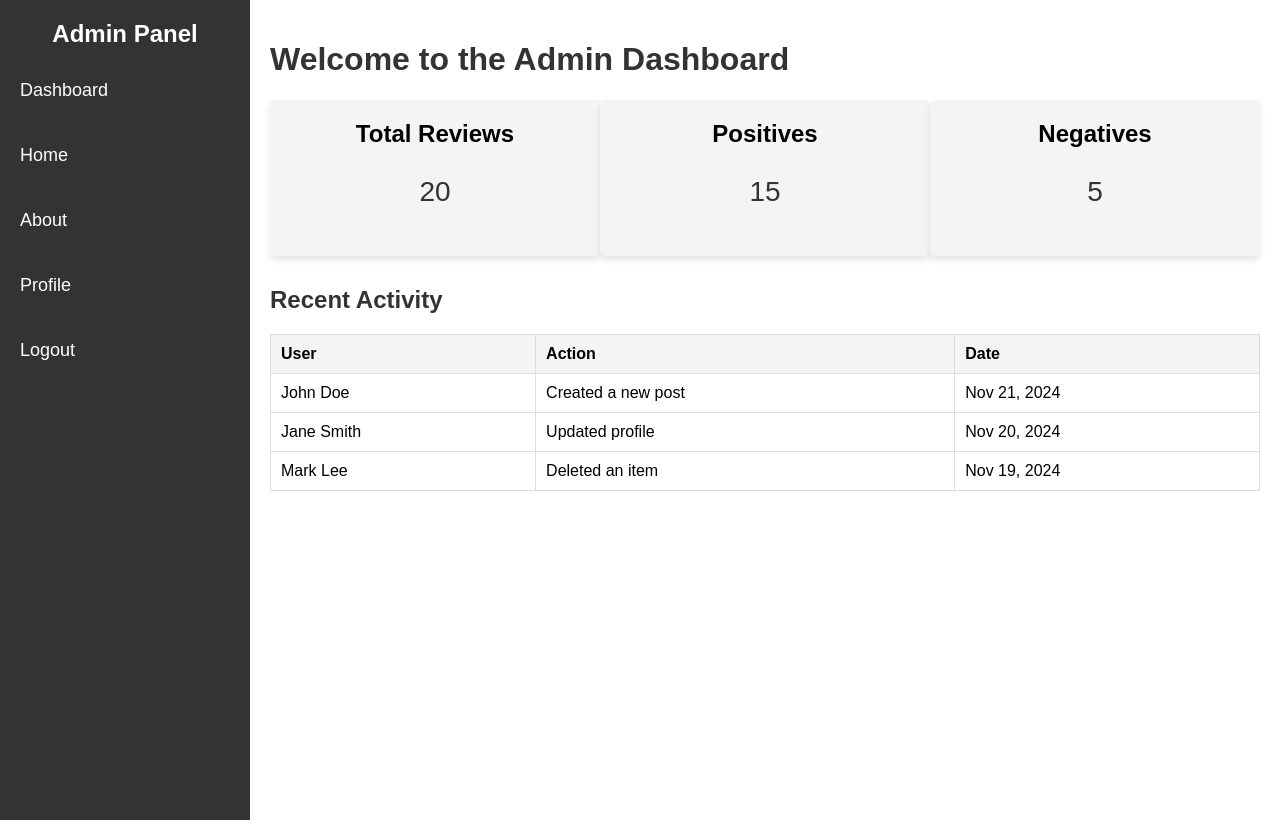
After one commit to DasunFernando25/Sentiment_Analysis_Project, a Flask app: page /admin_dashboard in a window 1280 px wide. The commit adds this page. Run offline with Flask 3, Linux system fonts and the light colour scheme; the visitor is signed in with stand-in values (Sample User, id 1); parts of the project's set-up code (start-up, migrations or seed data) failed here and were passed over.

Commit message:
admin dashboard, login, register

```diff
--- a/app.py
+++ b/app.py
@@ -1,8 +1,100 @@
-from flask import Flask, render_template,request, redirect
+from flask import Flask, render_template, request, redirect, url_for, session
 from prediction_pipeline import preprocessing, vectorizer, get_prediction
 from logger import logging
+from pymongo import MongoClient
+import bcrypt
+import os
+from dotenv import load_dotenv
+
 
 app = Flask(__name__)
+
+
+load_dotenv()
+
+
+# MongoDB connection
+mongodbURI = os.getenv('MONGO_URI')
+
+try:
+    # Attempt to connect to MongoDB
+    client = MongoClient(mongodbURI, serverSelectionTimeoutMS=5000)  # 5-second timeout
+    # Check if the connection is successful
+    client.server_info()  # This raises an exception if the connection fails
+    print("MongoDB connected successfully.")
+except Exception as e:
+    print(f"Error connecting to MongoDB: {e}")
+
+db = client['user_data']
+collection = db['sentiment_analysis_project_admin_data']
+
+
+
+# Secret key for session
+app.secret_key = os.getenv('SESSION_SECRET_KEY')
+
+
+@app.route('/admin')
+def admin():
+    if 'username' in session:
+        return redirect(url_for('admin_dashboard'))
+    return render_template('admin_login.html')
+
+
+@app.route('/admin_login', methods=['GET', 'POST'])
+def admin_login():
+    if request.method == 'POST':
+        username = request.form['username']
+        password = request.form['password']
+
+        # Check if user exists in database
+        user = collection.find_one({'username': username})
+
+        if user:
+            # Check if password matches the hashed password
+            if bcrypt.checkpw(password.encode('utf-8'), user['password']):
+                session['username'] = username
+                return redirect(url_for('admin_dashboard'))
+            else:
+                return "Incorrect username or password"
+        else:
+            return "User does not exist"
+
+    return render_template('admin_login.html')
+
+
+@app.route('/admin_dashboard')
+def admin_dashboard():
+    if 'username' in session:
+        return render_template('admin.html')
+    else:
+        return redirect(url_for('admin_login'))
+
+
+@app.route('/admin_logout')
+def admin_logout():
+    session.pop('username', None)
+    return redirect(url_for('admin_login'))
+
+
+@app.route('/admin_register', methods=['GET', 'POST'])
+def admin_register():
+    if request.method == 'POST':
+        username = request.form['username']
+        password = request.form['password']
+        hashed_pw = bcrypt.hashpw(password.encode('utf-8'), bcrypt.gensalt())
+
+        # Check if username already exists
+        if collection.find_one({'username': username}):
+            return "Username already taken!"
+
+        # Insert user into MongoDB
+        collection.insert_one({'username': username, 'password': hashed_pw})
+        return redirect(url_for('admin_login'))
+
+    return render_template('admin_register.html')
+
+
 
 logging.info('Flask server started')
 
@@ -10,6 +102,7 @@ data = dict()
 reviews = []
 positive = 0
 negative = 0
+
 
 @app.route("/")
 def index():
@@ -20,6 +113,7 @@ def index():
     logging.info('========== Open home page ============')
 
     return render_template('index.html', data=data)
+
 
 @app.route("/", methods = ['post'])
 def my_post():
@@ -45,5 +139,8 @@ def my_post():
     reviews.insert(0, text)
     return redirect(request.url)
 
+
+
+
 if __name__ == "__main__":
     app.run()
--- /dev/null
+++ b/static/css/admin_dashboard.css
@@ -0,0 +1,117 @@
+/* Reset some basic styles */
+body, html {
+    margin: 0;
+    padding: 0;
+    font-family: Arial, sans-serif;
+    height: 100%;
+}
+
+/* Sidebar Styles */
+.sidebar {
+    width: 250px;
+    height: 100vh;
+    background-color: #333;
+    color: white;
+    position: fixed;
+    top: 0;
+    left: 0;
+    padding-top: 20px;
+}
+
+.sidebar-header {
+    text-align: center;
+    margin-bottom: 20px;
+}
+
+.sidebar h2 {
+    margin: 0;
+    padding: 0;
+}
+
+.sidebar-menu {
+    list-style: none;
+    padding: 0;
+    margin: 0;
+}
+
+.sidebar-menu li {
+    margin: 20px 0;
+}
+
+.sidebar-menu li a {
+    color: white;
+    text-decoration: none;
+    font-size: 18px;
+    padding: 12px 20px;
+    display: block;
+    transition: background-color 0.3s ease;
+}
+
+.sidebar-menu li a:hover {
+    background-color: #575757;
+}
+
+/* Main Content Styling */
+.content {
+    margin-left: 250px;
+    padding: 20px;
+    height: 100vh;
+    overflow-y: auto;
+}
+
+header h1 {
+    font-size: 32px;
+    color: #333;
+}
+
+/* Stats Cards */
+.stats {
+    display: flex;
+    justify-content: space-around;
+    margin: 20px 0;
+}
+
+.card {
+    background-color: #f4f4f4;
+    padding: 20px;
+    width: 30%;
+    text-align: center;
+    border-radius: 5px;
+    box-shadow: 0 4px 6px rgba(0, 0, 0, 0.1);
+}
+
+.card h3 {
+    margin: 0;
+    font-size: 24px;
+}
+
+.card p {
+    font-size: 28px;
+    color: #333;
+}
+
+/* Recent Activity Section */
+.recent-activity {
+    margin-top: 30px;
+}
+
+.recent-activity h2 {
+    font-size: 24px;
+    color: #333;
+}
+
+table {
+    width: 100%;
+    border-collapse: collapse;
+    margin-top: 20px;
+}
+
+table th, table td {
+    padding: 10px;
+    border: 1px solid #ddd;
+    text-align: left;
+}
+
+table th {
+    background-color: #f4f4f4;
+}
--- /dev/null
+++ b/templates/admin.html
@@ -0,0 +1,78 @@
+<!DOCTYPE html>
+<html lang="en">
+<head>
+    <meta charset="UTF-8">
+    <meta name="viewport" content="width=device-width, initial-scale=1.0">
+    <title>Admin Dashboard</title>
+    <link rel="stylesheet" href="{{ url_for('static', filename='css/admin_dashboard.css') }}">
+</head>
+<body>
+
+    <!-- Sidebar -->
+    <div class="sidebar">
+        <div class="sidebar-header">
+            <h2>Admin Panel</h2>
+        </div>
+        <ul class="sidebar-menu">
+            <li><a>Dashboard</a></li>
+            <li><a href="{{ url_for('index') }}">Home</a></li>
+            <li><a>About</a></li>
+            <li><a>Profile</a></li>
+            <li><a href="{{ url_for('admin_logout') }}">Logout</a></li>
+        </ul>
+    </div>
+
+    <!-- Main Content -->
+    <div class="content">
+        <header>
+            <h1>Welcome to the Admin Dashboard</h1>
+        </header>
+
+        <section class="stats">
+            <div class="card">
+                <h3>Total Reviews</h3>
+                <p>20</p>
+            </div>
+            <div class="card">
+                <h3>Positives</h3>
+                <p>15</p>
+            </div>
+            <div class="card">
+                <h3>Negatives</h3>
+                <p>5</p>
+            </div>
+        </section>
+
+        <section class="recent-activity">
+            <h2>Recent Activity</h2>
+            <table>
+                <thead>
+                    <tr>
+                        <th>User</th>
+                        <th>Action</th>
+                        <th>Date</th>
+                    </tr>
+                </thead>
+                <tbody>
+                    <tr>
+                        <td>John Doe</td>
+                        <td>Created a new post</td>
+                        <td>Nov 21, 2024</td>
+                    </tr>
+                    <tr>
+                        <td>Jane Smith</td>
+                        <td>Updated profile</td>
+                        <td>Nov 20, 2024</td>
+                    </tr>
+                    <tr>
+                        <td>Mark Lee</td>
+                        <td>Deleted an item</td>
+                        <td>Nov 19, 2024</td>
+                    </tr>
+                </tbody>
+            </table>
+        </section>
+    </div>
+
+</body>
+</html>
--- a/templates/index.html
+++ b/templates/index.html
@@ -8,6 +8,7 @@
     <title>App</title>
 </head>
 <body>
+
 
     <div class="split left">
         <div class="centered">
@@ -20,6 +21,7 @@
         <div class="container mt-5 mb-5">
             <div class="d-flex justify-content-center row">
                 <div class="d-flex flex-column col-md-8">
+                    <p><a href="{{ url_for('admin') }}">Admin</a></p>
                     <div>
                         <label for="">Positive Sentiments : {{ data.positive }}</label>
                     </div>
```
Also changed, not shown: templates/admin_login.html (added, +22 -0 lines), templates/admin_register.html (added, +22 -0 lines), static/css/main.css (line endings or trailing spaces).
